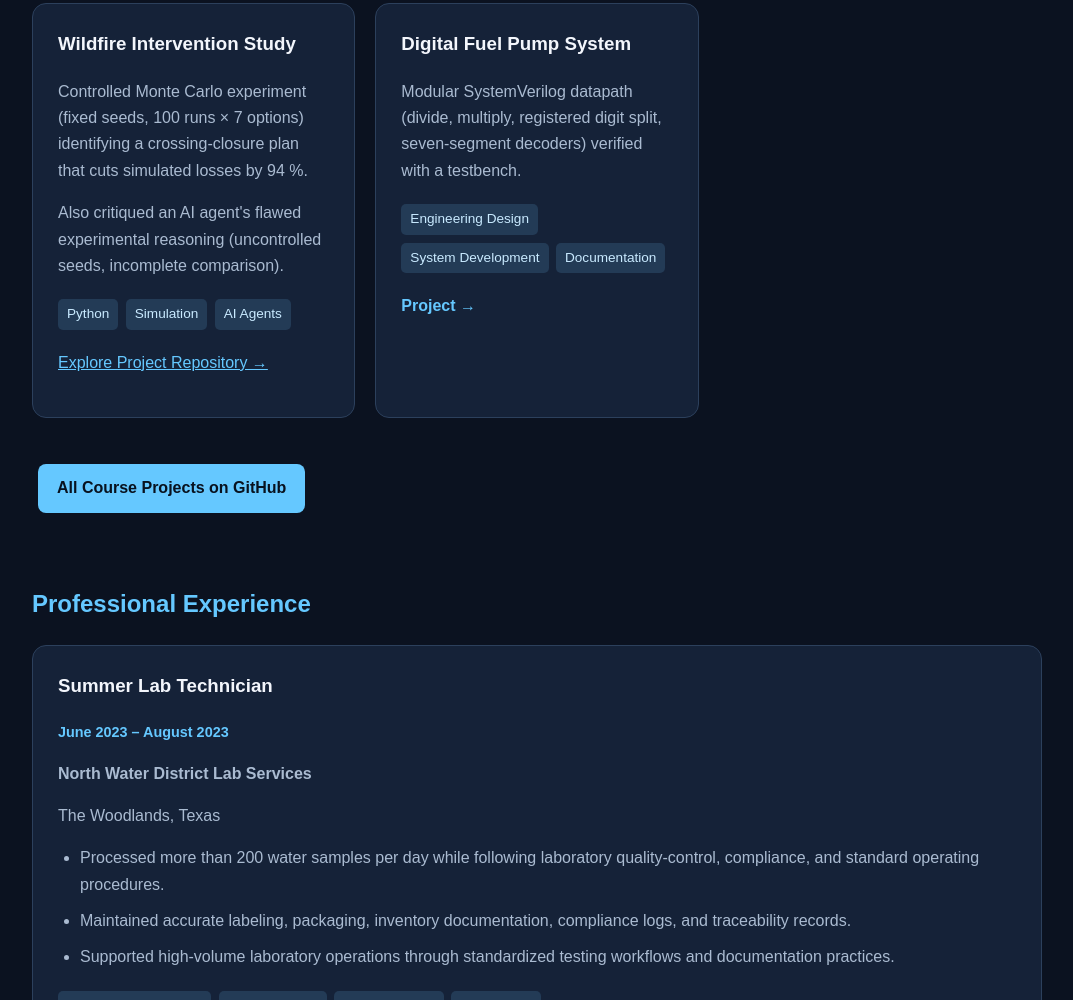
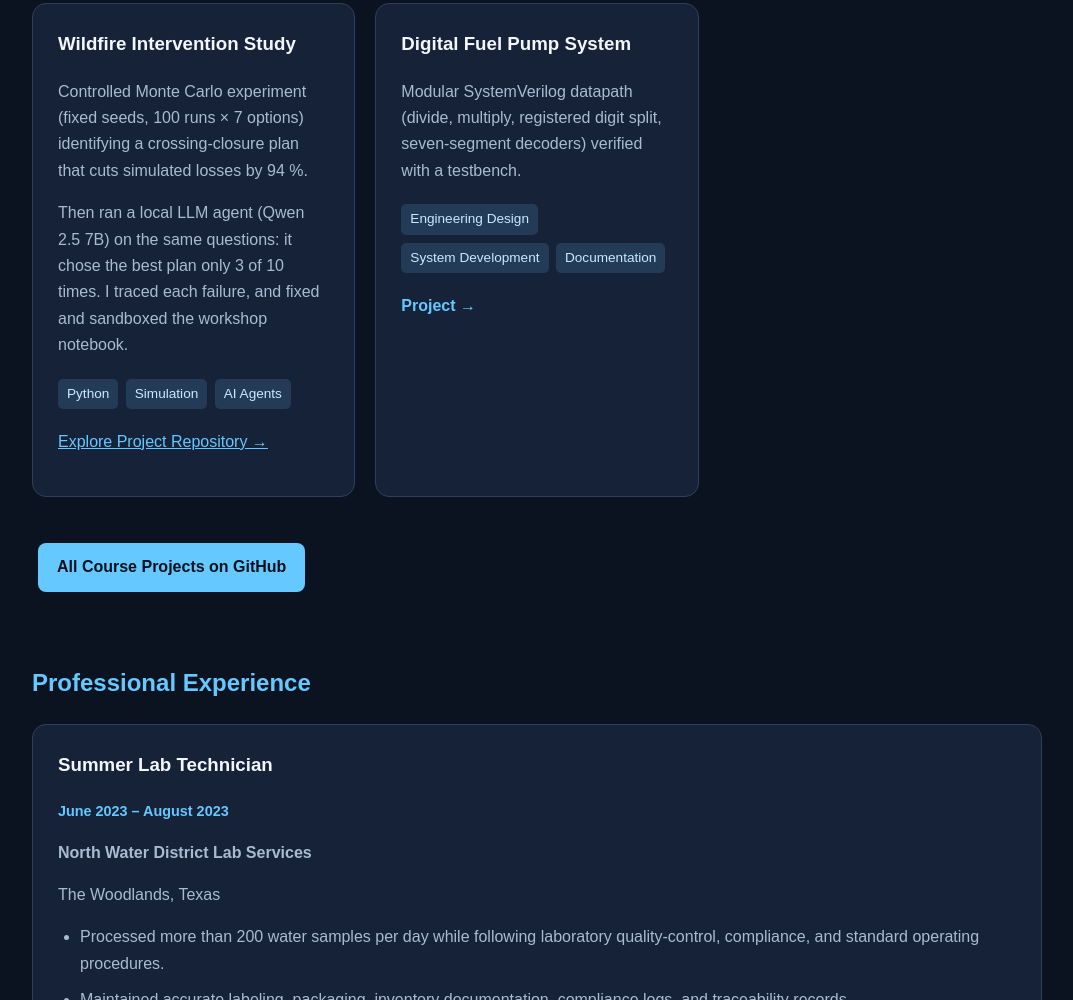
Before and after one commit to DSTX28/DSTX28.github.io, a plain HTML site: page index.html in a window 1280 px wide. Shown: the part 3089-4089 px from the top of the page, without its empty margins (103-1176 px from the left). Drawn offline with Linux system fonts and the light colour scheme.

Commit message:
Update wildfire card with agent evaluation results
Co-Authored-By: Claude Opus 5.5 <noreply@anthropic.com>

```diff
--- a/index.html
+++ b/index.html
@@ -507,13 +507,14 @@
 
       <p>
         Controlled Monte Carlo experiment (fixed seeds, 100 runs × 7
-            options) identifying a crossing-closure plan that cuts simulated
-            losses by 94 %.
+        options) identifying a crossing-closure plan that cuts simulated
+        losses by 94 %.
       </p>
 
       <p>
-        Also critiqued an AI agent's flawed experimental reasoning
-            (uncontrolled seeds, incomplete comparison).
+        Then ran a local LLM agent (Qwen 2.5 7B) on the same questions:
+        it chose the best plan only 3 of 10 times. I traced each failure,
+        and fixed and sandboxed the workshop notebook.
       </p>
 
       <span class="tag">Python</span>
```
